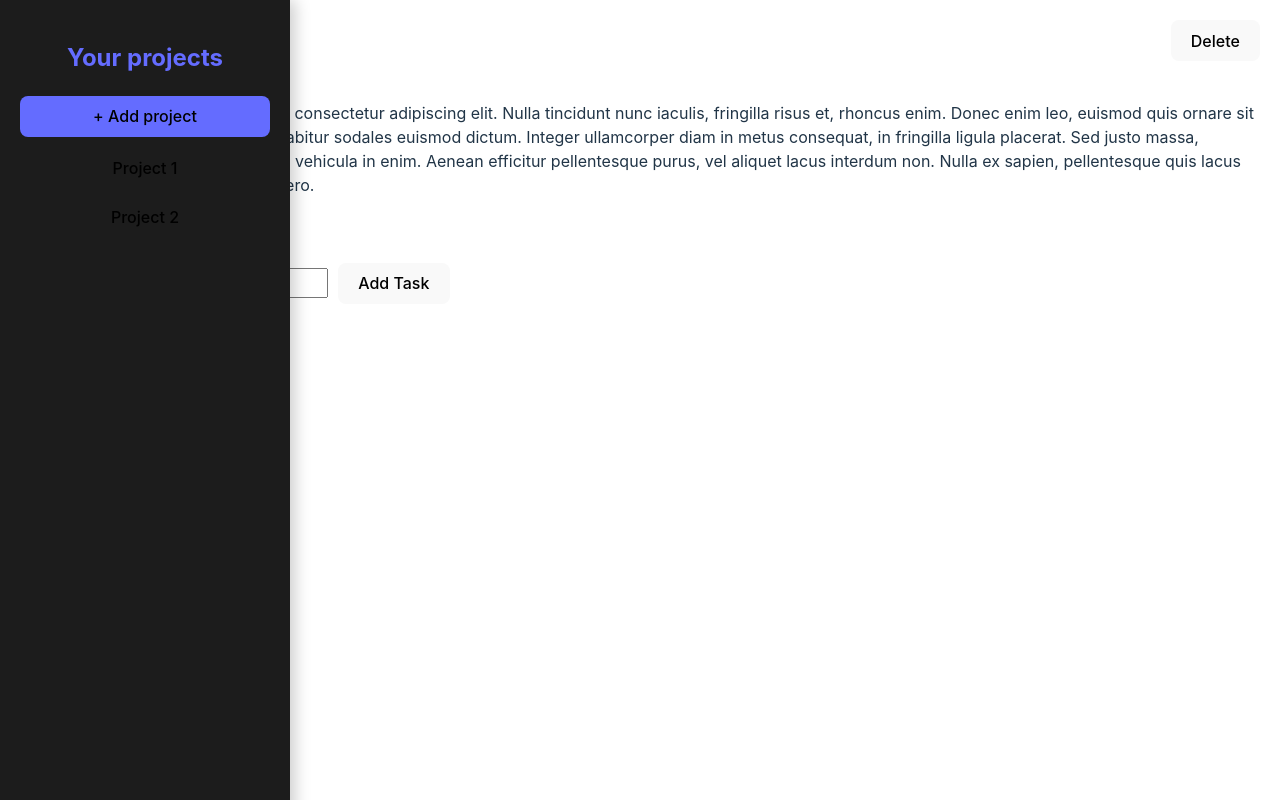
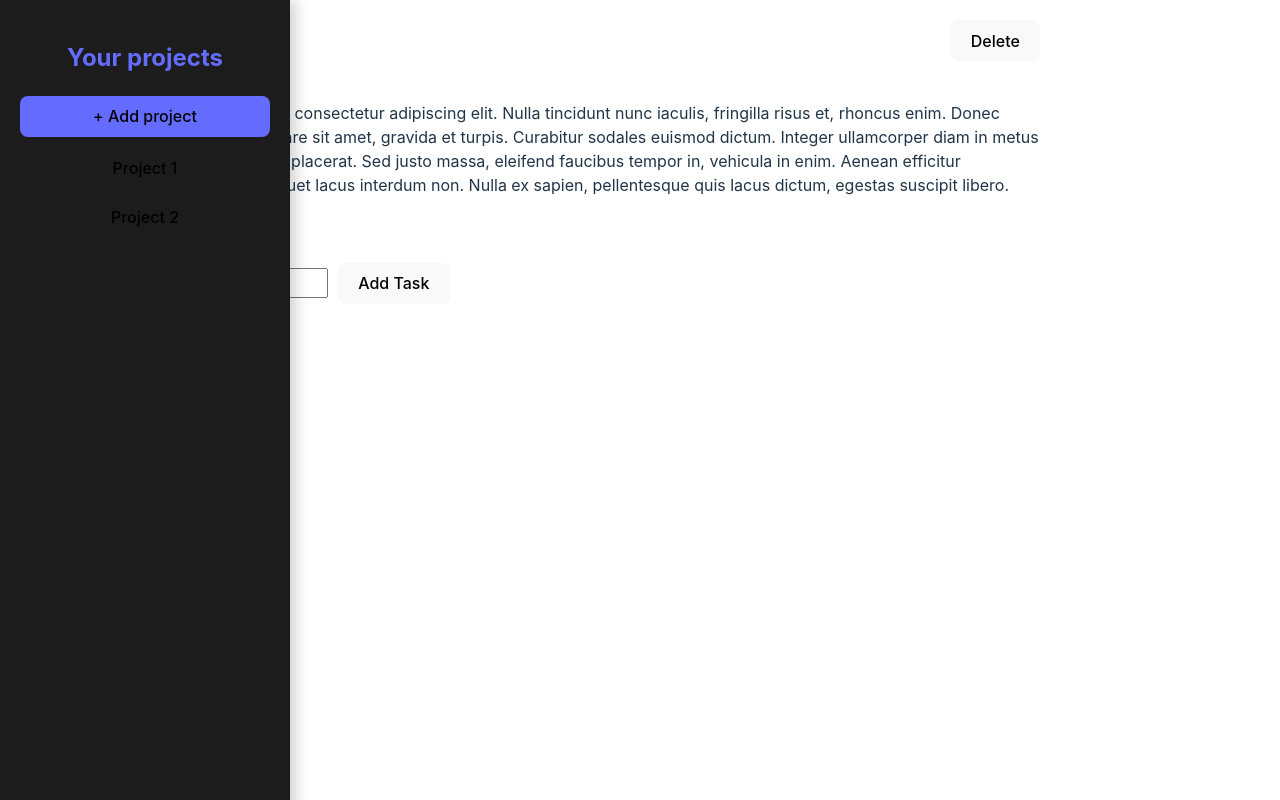
Before and after one commit to Naioku/React-TodoList, a React (Vite) app in the folder todo-list/: page / in a window 1280 px wide. Both pictures are taken after a click on the button "Project 1". Built offline with nearby package versions, Linux system fonts and the light colour scheme.

Commit message:
Styling tweaks.

```diff
--- a/todo-list/src/App.jsx
+++ b/todo-list/src/App.jsx
@@ -6,8 +6,8 @@ import {styled} from "styled-components";
 import Sidebar from "./components/Sidebar.jsx";
 
 const Main = styled.main`
+    flex: 1;
     padding: 20px;
-    flex: 1;
     margin-left: 60px;
 `
 
--- a/todo-list/src/components/ProjectDetails.jsx
+++ b/todo-list/src/components/ProjectDetails.jsx
@@ -5,6 +5,10 @@ import Button from "./Button.jsx";
 import {H2, H3} from "./Headers.jsx";
 import Input from "./Input.jsx";
 import {styled} from "styled-components";
+
+const ContainerMain = styled.div`
+    max-width: 60rem;
+`
 
 const ContainerHeader = styled.div`
     display: flex;
@@ -53,7 +57,7 @@ export default function ProjectDetails(
         onDeleteTask(project.id, id);
     }
 
-    return <div>
+    return <ContainerMain>
         <header>
             <ContainerHeader>
                 <HeaderProject>{project.name}</HeaderProject>
@@ -72,7 +76,7 @@ export default function ProjectDetails(
                 {project.tasks.map((task, i) => <Task key={i} task={task} onDelete={handleDeleteTask}/>)}
             </ul>
         </section>
-    </div>
+    </ContainerMain>
 }
 
 ProjectDetails.propTypes = {
```
